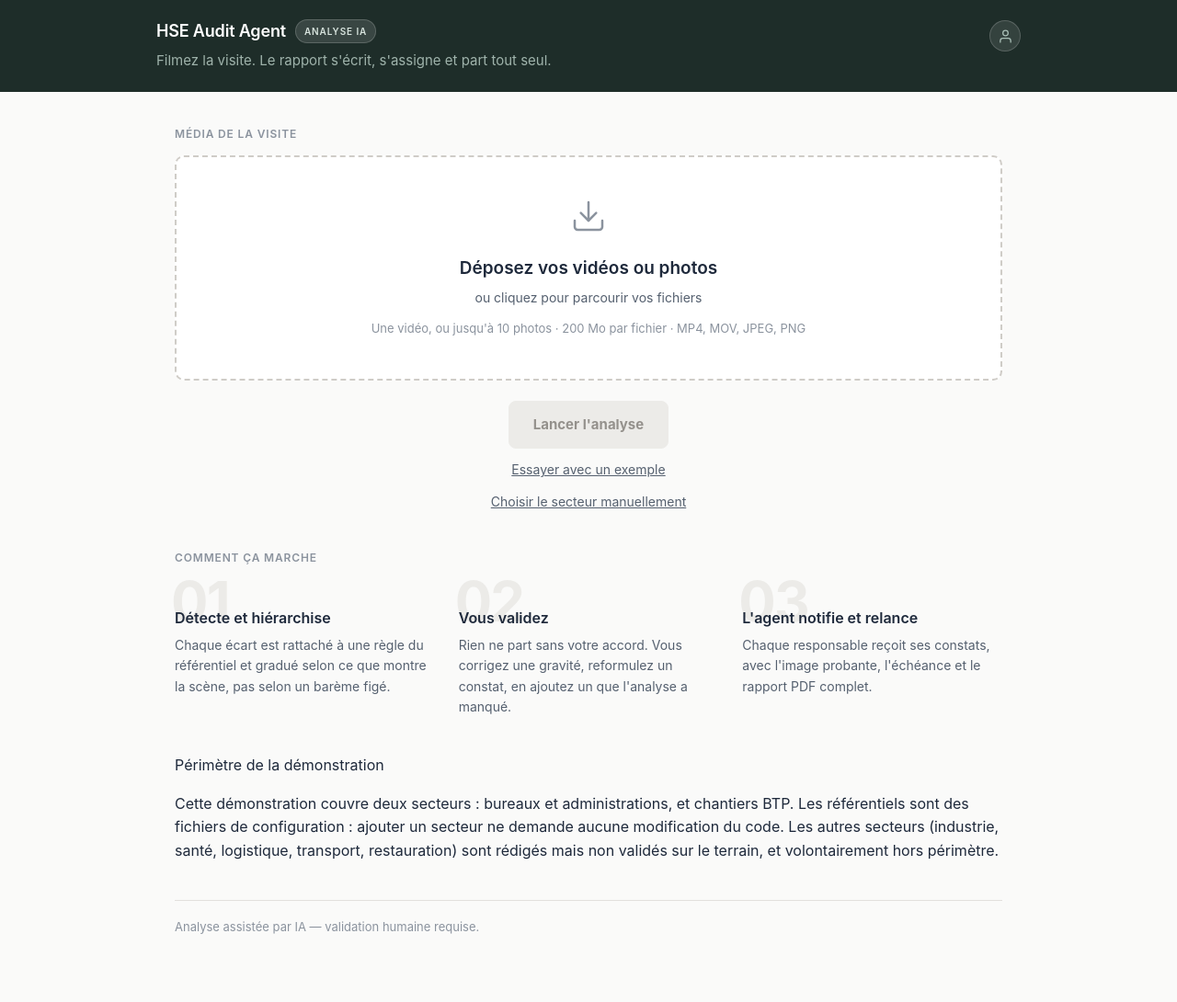
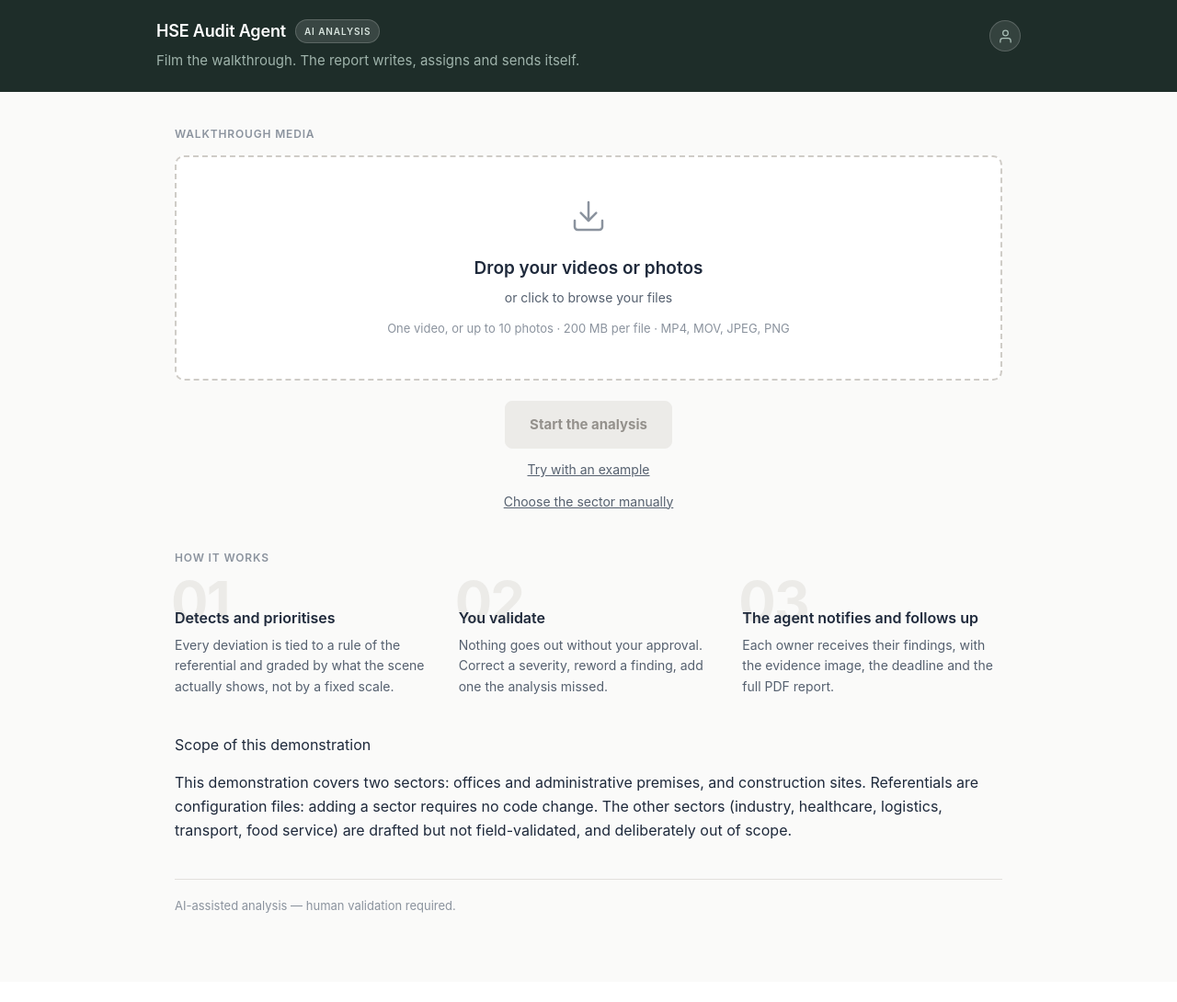
Before and after one commit to amineb55/H-G-amine, a FastAPI app: page / in a window 1280 px wide. Shown: the whole page at 92% size. After the commit the page ends 993 px from the top, so only its background shows below. Run offline with FastAPI, Linux system fonts and the light colour scheme.

Commit message:
Switch the product to English
Interface, model output, reports and emails, end to end.

- prompts now require English for every text field the model returns —
  observation, severity_reason, scene_detected and the detection
  justification — with the in-prompt examples translated to match
- rule catalogues translated using OSH terms of art rather than literal
  renderings: work at height, means of escape, housekeeping, hot work,
  site traffic management, manual handling. Rule ids unchanged.
- both screens fully in English, including validation messages, the
  progress stages, the undetermined-sector panel and the dispatch report;
  severity keys unchanged, only display labels
- PDF report and both email bodies in English, including the stop-work
  banner, the exclusion traceability lines and the footer
- role names in responsables.yaml translated (they reach greetings, the
  review screen and the report); sender display name follows
- French comments in the templates translated with the rest, so the
  codebase reads in one language

Co-Authored-By: Claude Opus 5 <noreply@anthropic.com>
Claude-Session: https://claude.ai/code/session_01VVkrnECSt5PYXDWDEyFtzB

```diff
--- a/app/config.py
+++ b/app/config.py
@@ -75,7 +75,7 @@ class Settings(BaseSettings):
     notifier_sender_email: str = Field(
         "", validation_alias=AliasChoices("NOTIFIER_SENDER_EMAIL", "BREVO_SENDER_EMAIL")
     )
-    notifier_sender_name: str = "Inspection HSE"
+    notifier_sender_name: str = "HSE Audit Agent"
     notifier_timeout_seconds: int = 30
     # Leave empty to use the notifier's own endpoint.
     notifier_api_url: str = ""
--- a/app/main.py
+++ b/app/main.py
@@ -649,9 +649,9 @@ async def choose_referentiel(
         raise HTTPException(
             status_code=status.HTTP_409_CONFLICT,
             detail=(
-                "Le média de cette inspection n'est plus disponible : il est "
-                "supprimé dès qu'un audit a été lancé. Relancez une analyse "
-                "avec un nouveau téléversement."
+                "This inspection's media is no longer available: it is deleted "
+                "as soon as an audit has run. Start a new analysis with a new "
+                "upload."
             ),
         )
 
--- a/app/services/assignment.py
+++ b/app/services/assignment.py
@@ -308,7 +308,7 @@ def build_manual_finding(
         observation=observation,
         default_severity=rule.default_severity if rule is not None else observed_severity,
         observed_severity=observed_severity,
-        severity_reason="Constat ajouté par l'auditeur lors de la validation.",
+        severity_reason="Finding added by the auditor during validation.",
         iso_45001_clause=rule.iso_45001_clause if rule is not None else "",
         confidence=1.0,
         status=Status.NC,
--- a/app/services/inspection_prompt.py
+++ b/app/services/inspection_prompt.py
@@ -100,7 +100,7 @@ def referentiel_label(referentiel: str) -> str:
     producing when a catalog is missing its label.
     """
     if referentiel == UNSUPPORTED:
-        return "Secteur non couvert"
+        return "Sector not covered"
     try:
         return load_catalog(referentiel).label
     except PromptError:
--- a/templates/index.html
+++ b/templates/index.html
@@ -1,9 +1,9 @@
 <!doctype html>
-<html lang="fr">
+<html lang="en">
 <head>
 <meta charset="utf-8">
 <meta name="viewport" content="width=device-width, initial-scale=1">
-<title>Inspection HSE</title>
+<title>HSE Audit Agent</title>
 <link rel="icon" href="data:,">
 <style>
   :root {
@@ -15,9 +15,9 @@
     --ink-soft: #55606f;
     --ink-faint: #8b939e;
     --slate: #1e293b;
-    --header: #1e2d29;          /* vert-ardoise foncé, 14.4:1 avec du blanc */
+    --header: #1e2d29;          /* dark slate-green, 14.4:1 against white */
     --header-soft: #9fb3ab;
-    --valid: #15803d;           /* validation — distinct des quatre gravités */
+    --valid: #15803d;           /* validation — distinct from the four severities */
     --valid-tint: #f2f8f4;
     --valid-border: #bfdccb;
     --cta: #d97706;             /* accent chaud, texte ardoise : 4.59:1 */
@@ -29,9 +29,9 @@
     --radius: 10px;
   }
   * { box-sizing: border-box; }
-  /* Une règle de classe qui pose display: flex l'emporte sur le display:none
-     que le navigateur applique à [hidden] : sans ceci, masquer un élément par
-     l'attribut hidden reste sans effet. */
+  /* A class rule setting display: flex outranks the display:none the
+     browser applies to [hidden]: without this, hiding an element through the
+     hidden attribute has no effect. */
   [hidden] { display: none !important; }
 
   html, body { margin: 0; padding: 0; }
@@ -116,15 +116,15 @@
     font-weight: 700; padding: 13px 26px;
   }
   button.primary:hover:not(:disabled) { background: var(--cta-hover); border-color: var(--cta-hover); }
-  /* Désactivé : un aplat neutre plutôt qu'un ambre délavé, qui rendait le
-     libellé difficile à lire. */
+  /* Disabled: a neutral fill rather than washed-out amber, which made the
+     label hard to read. */
   button.primary:disabled {
     background: #ecebe8; border-color: #ecebe8; color: #94918c; opacity: 1;
   }
   button.remove {
     padding: 4px 10px; font-size: 13px; border-radius: 6px; color: var(--ink-soft);
   }
-  /* L'appel à l'action prolonge la composition centrée de la zone de dépôt. */
+  /* The call to action continues the drop zone's centred composition. */
   .actions {
     display: flex; flex-direction: column; align-items: center;
     gap: 12px; margin-top: 22px;
@@ -228,13 +228,13 @@
     <div class="brand">
       <div class="title-row">
         <h1>HSE Audit Agent</h1>
-        <span class="pill">Analyse IA</span>
+        <span class="pill">AI analysis</span>
       </div>
-      <p>Filmez la visite. Le rapport s'écrit, s'assigne et part tout seul.</p>
+      <p>Film the walkthrough. The report writes, assigns and sends itself.</p>
     </div>
     <div class="aside">
       <div class="dossier" id="dossier" hidden>
-        <span class="k">Réf. dossier</span>
+        <span class="k">Case ref.</span>
         <span class="v" id="dossier-ref"></span>
       </div>
       <div class="avatar" aria-hidden="true">
@@ -250,9 +250,9 @@
 
 <main>
   <section id="upload-section">
-    <h2>Média de la visite</h2>
+    <h2>Walkthrough media</h2>
     <div class="drop" id="drop" tabindex="0" role="button"
-         aria-label="Déposer un fichier ou parcourir">
+         aria-label="Drop a file or browse">
       <div class="glyph">
         <svg width="40" height="40" viewBox="0 0 24 24" fill="none" stroke="currentColor"
              stroke-width="1.5" stroke-linecap="round" stroke-linejoin="round" aria-hidden="true">
@@ -261,33 +261,33 @@
           <line x1="12" y1="15" x2="12" y2="3"></line>
         </svg>
       </div>
-      <div class="headline">Déposez vos vidéos ou photos</div>
-      <div class="hint">ou cliquez pour parcourir vos fichiers</div>
-      <div class="limits">Une vidéo, ou jusqu'à 10 photos · 200 Mo par fichier ·
+      <div class="headline">Drop your videos or photos</div>
+      <div class="hint">or click to browse your files</div>
+      <div class="limits">One video, or up to 10 photos · 200 MB per file ·
         MP4, MOV, JPEG, PNG</div>
     </div>
     <input type="file" id="picker" multiple accept="video/mp4,video/quicktime,image/jpeg,image/png" hidden>
     <ul class="files" id="files"></ul>
     <div class="actions">
-      <button type="button" class="primary" id="submit" disabled>Lancer l'analyse</button>
-      <button type="button" class="example" id="example">Essayer avec un exemple</button>
-      <button type="button" class="example" id="manual">Choisir le secteur manuellement</button>
+      <button type="button" class="primary" id="submit" disabled>Start the analysis</button>
+      <button type="button" class="example" id="example">Try with an example</button>
+      <button type="button" class="example" id="manual">Choose the sector manually</button>
     </div>
     <div id="manual-panel" hidden>
-      <h2>Secteur</h2>
-      <p class="manual-hint">Par défaut, l'agent identifie le secteur à partir du
-        média. Vous pouvez l'imposer ici.</p>
+      <h2>Sector</h2>
+      <p class="manual-hint">By default the agent identifies the sector from the
+        media. You can force it here.</p>
       <div class="referentiels" id="referentiels"></div>
-      <button type="button" class="example" id="manual-clear">Revenir à la détection automatique</button>
+      <button type="button" class="example" id="manual-clear">Back to automatic detection</button>
     </div>
     <div id="upload-error"></div>
   </section>
 
   <section id="progress-section" hidden>
-    <h2>Analyse en cours</h2>
+    <h2>Analysis in progress</h2>
     <div class="panel">
-      <h3 id="progress-title">Analyse de la visite</h3>
-      <p class="sub" id="progress-sub">Vous serez redirigé vers l'écran de validation dès que c'est prêt.</p>
+      <h3 id="progress-title">Analysing the walkthrough</h3>
+      <p class="sub" id="progress-sub">You will be redirected to the validation screen as soon as it is ready.</p>
       <ol class="stages" id="stages"></ol>
       <div class="elapsed" id="elapsed"></div>
       <div id="progress-error"></div>
@@ -295,42 +295,42 @@
   </section>
 
   <section>
-    <h2>Comment ça marche</h2>
+    <h2>How it works</h2>
     <div class="steps">
       <div class="step">
         <div class="num" aria-hidden="true">01</div>
-        <div class="t">Détecte et hiérarchise</div>
-        <div class="d">Chaque écart est rattaché à une règle du référentiel et gradué
-          selon ce que montre la scène, pas selon un barème figé.</div>
+        <div class="t">Detects and prioritises</div>
+        <div class="d">Every deviation is tied to a rule of the referential and graded
+          by what the scene actually shows, not by a fixed scale.</div>
       </div>
       <div class="step">
         <div class="num" aria-hidden="true">02</div>
-        <div class="t">Vous validez</div>
-        <div class="d">Rien ne part sans votre accord. Vous corrigez une gravité,
-          reformulez un constat, en ajoutez un que l'analyse a manqué.</div>
+        <div class="t">You validate</div>
+        <div class="d">Nothing goes out without your approval. Correct a severity,
+          reword a finding, add one the analysis missed.</div>
       </div>
       <div class="step">
         <div class="num" aria-hidden="true">03</div>
-        <div class="t">L'agent notifie et relance</div>
-        <div class="d">Chaque responsable reçoit ses constats, avec l'image probante,
-          l'échéance et le rapport PDF complet.</div>
+        <div class="t">The agent notifies and follows up</div>
+        <div class="d">Each owner receives their findings, with the evidence image,
+          the deadline and the full PDF report.</div>
       </div>
     </div>
   </section>
 
   <section>
     <div class="judges">
-      <div class="judges-title">Périmètre de la démonstration</div>
-      <p>Cette démonstration couvre deux secteurs : bureaux et administrations, et
-        chantiers BTP. Les référentiels sont des fichiers de configuration : ajouter
-        un secteur ne demande aucune modification du code. Les autres secteurs
-        (industrie, santé, logistique, transport, restauration) sont rédigés mais
-        non validés sur le terrain, et volontairement hors périmètre.</p>
+      <div class="judges-title">Scope of this demonstration</div>
+      <p>This demonstration covers two sectors: offices and administrative
+        premises, and construction sites. Referentials are configuration files:
+        adding a sector requires no code change. The other sectors (industry,
+        healthcare, logistics, transport, food service) are drafted but not
+        field-validated, and deliberately out of scope.</p>
     </div>
   </section>
 
   <footer class="disclaimer">
-    Analyse assistée par IA — validation humaine requise.
+    AI-assisted analysis — human validation required.
   </footer>
 </main>
 
@@ -344,14 +344,14 @@
   var MAX_IMAGES = 10;
   var POLL_MS = 2000;
 
-  // Les étapes que le serveur sait réellement observer. La lecture du média,
-  // la confrontation au référentiel et l'évaluation de la criticité ont lieu
-  // dans un seul appel au moteur : elles partagent l'étape « analyse ».
+  // The stages the server can actually observe. Reading the media, auditing
+  // against the referential and assessing severity happen inside one engine
+  // call: they share the "analyse" stage.
   var STAGES = [
-    { key: "reception",   name: "Lecture du média" },
-    { key: "analyse",     name: "Confrontation au référentiel" },
-    { key: "analyse",     name: "Évaluation de la criticité" },
-    { key: "assignation", name: "Assignation des responsables" }
+    { key: "reception",   name: "Reading the media" },
+    { key: "analyse",     name: "Auditing against the referential" },
+    { key: "analyse",     name: "Assessing severity" },
+    { key: "assignation", name: "Assigning owners" }
   ];
   var ORDER = ["reception", "analyse", "assignation", "termine"];
 
@@ -377,7 +377,7 @@
     referentiels: document.getElementById("referentiels")
   };
 
-  // Null tant que l'auditeur n'impose rien : l'agent détecte alors le secteur.
+  // Null until the auditor forces one: the agent then detects the sector.
   var referentiel = null;
   var loadedReferentiels = false;
 
@@ -398,12 +398,12 @@
   }
 
   function humanSize(bytes) {
-    if (bytes < 1024) { return bytes + " o"; }
-    if (bytes < 1024 * 1024) { return Math.round(bytes / 1024) + " Ko"; }
-    return (bytes / (1024 * 1024)).toFixed(1) + " Mo";
+    if (bytes < 1024) { return bytes + " B"; }
+    if (bytes < 1024 * 1024) { return Math.round(bytes / 1024) + " KB"; }
+    return (bytes / (1024 * 1024)).toFixed(1) + " MB";
   }
 
-  // --- secteur imposé (facultatif) ---------------------------------------
+  // --- forced sector (optional) -------------------------------------------
 
   function renderReferentiels(entries) {
     el.referentiels.textContent = "";
@@ -448,33 +448,33 @@
       .then(renderReferentiels)
       .catch(function () {
         loadedReferentiels = false;
-        showError(el.uploadError, "Les secteurs n'ont pas pu être chargés.");
+        showError(el.uploadError, "The sectors could not be loaded.");
       });
   }
 
   // --- fichiers -----------------------------------------------------------
 
   function validate(list) {
-    if (list.length === 0) { return "Ajoutez au moins un fichier."; }
+    if (list.length === 0) { return "Add at least one file."; }
     var bad = list.filter(function (f) {
       return VIDEO_TYPES.indexOf(f.type) < 0 && IMAGE_TYPES.indexOf(f.type) < 0;
     });
     if (bad.length) {
-      return "Format non accepté : " + bad.map(function (f) { return f.name; }).join(", ") +
-        ". Formats acceptés : MP4, MOV, JPEG, PNG.";
+      return "Unsupported format: " + bad.map(function (f) { return f.name; }).join(", ") +
+        ". Accepted formats: MP4, MOV, JPEG, PNG.";
     }
     var tooBig = list.filter(function (f) { return f.size > MAX_BYTES; });
     if (tooBig.length) {
-      return "Fichier trop volumineux (200 Mo maximum) : " +
+      return "File too large (200 MB maximum): " +
         tooBig.map(function (f) { return f.name; }).join(", ") + ".";
     }
     var videos = list.filter(function (f) { return VIDEO_TYPES.indexOf(f.type) >= 0; });
     var images = list.filter(function (f) { return IMAGE_TYPES.indexOf(f.type) >= 0; });
     if (videos.length && images.length) {
-      return "Envoyez soit une vidéo, soit des photos, mais pas les deux.";
+      return "Send either one video or photos, not both.";
     }
-    if (videos.length > 1) { return "Une seule vidéo par inspection."; }
-    if (images.length > MAX_IMAGES) { return "10 photos au maximum par inspection."; }
+    if (videos.length > 1) { return "One video per inspection."; }
+    if (images.length > MAX_IMAGES) { return "At most 10 photos per inspection."; }
     return null;
   }
 
@@ -493,7 +493,7 @@
       var row = node("li");
       row.appendChild(node("span", "fname", file.name));
       row.appendChild(node("span", "fsize", humanSize(file.size)));
-      var remove = node("button", "remove", "Retirer");
+      var remove = node("button", "remove", "Remove");
       remove.type = "button";
       remove.addEventListener("click", function () {
         chosen.splice(index, 1);
@@ -516,8 +516,8 @@
     var problem = validate(files);
     if (problem) { showError(el.uploadError, problem); return; }
 
-    // Le secteur n'est envoyé que si l'auditeur l'a imposé ; sinon l'agent
-    // le détermine lui-même à partir du média.
+    // The sector is only sent when the auditor forced it; otherwise the
+    // agent determines it from the media itself.
     var form = new FormData();
     if (referentiel) { form.append("referentiel", referentiel); }
     files.forEach(function (file) { form.append("files", file, file.name); });
@@ -530,7 +530,7 @@
       .then(function (response) {
         return response.json().then(function (body) {
           if (!response.ok) {
-            throw new Error(readDetail(body) || "L'envoi a échoué.");
+            throw new Error(readDetail(body) || "The upload failed.");
           }
           return body;
         });
@@ -556,7 +556,7 @@
   // --- progression --------------------------------------------------------
 
   function startProgress(id) {
-    // La référence de dossier n'existe qu'une fois l'inspection créée.
+    // The case reference only exists once the inspection is created.
     el.dossierRef.textContent = id;
     el.dossier.hidden = false;
     el.uploadSection.hidden = true;
@@ -589,7 +589,7 @@
   function tickElapsed() {
     if (!startedAt) { return; }
     var seconds = Math.round((Date.now() - startedAt) / 1000);
-    el.elapsed.textContent = "Temps écoulé : " + seconds + " s";
+    el.elapsed.textContent = "Elapsed: " + seconds + " s";
   }
 
   function stop() {
@@ -600,7 +600,7 @@
     fetch("/inspections/" + encodeURIComponent(id))
       .then(function (response) {
         return response.json().then(function (body) {
-          if (!response.ok) { throw new Error(readDetail(body) || "Suivi indisponible."); }
+          if (!response.ok) { throw new Error(readDetail(body) || "Tracking unavailable."); }
           return body;
         });
       })
@@ -608,32 +608,32 @@
         if (state.status === "done") {
           stop();
           renderStages("termine");
-          el.progressTitle.textContent = "Analyse terminée";
-          el.progressSub.textContent = "Redirection vers l'écran de validation…";
+          el.progressTitle.textContent = "Analysis complete";
+          el.progressSub.textContent = "Redirecting to the validation screen…";
           window.location.href = "/review/" + encodeURIComponent(id);
           return;
         }
         if (state.status === "failed") {
           stop();
           renderStages(state.stage || "reception", true);
-          el.progressTitle.textContent = "L'analyse n'a pas abouti";
-          el.progressSub.textContent = "Aucun constat n'a été produit.";
+          el.progressTitle.textContent = "The analysis did not complete";
+          el.progressSub.textContent = "No findings were produced.";
           el.elapsed.textContent = "";
-          showFailure(state.error || "L'analyse a échoué.");
+          showFailure(state.error || "The analysis failed.");
           return;
         }
         renderStages(state.stage || "reception");
       })
       .catch(function (error) {
-        // Une interruption de suivi n'annule pas l'analyse : on réessaie.
-        el.elapsed.textContent = "Suivi interrompu (" + error.message + "), nouvelle tentative…";
+        // A tracking interruption does not cancel the analysis: retry.
+        el.elapsed.textContent = "Tracking interrupted (" + error.message + "), retrying…";
       });
   }
 
   function showFailure(message) {
     el.progressError.textContent = "";
     el.progressError.appendChild(node("div", "failure", message));
-    var again = node("button", "primary", "Réessayer");
+    var again = node("button", "primary", "Retry");
     again.type = "button";
     again.style.marginTop = "14px";
     again.addEventListener("click", function () { window.location.reload(); });
@@ -668,17 +668,17 @@
     var opening = el.manualPanel.hidden;
     el.manualPanel.hidden = !opening;
     el.manual.textContent = opening
-      ? "Masquer le choix manuel" : "Choisir le secteur manuellement";
+      ? "Hide manual choice" : "Choose the sector manually";
     if (opening) { loadReferentiels(); }
   });
   el.manualClear.addEventListener("click", clearSelection);
 
   el.example.addEventListener("click", function () {
     el.example.disabled = true;
-    el.example.textContent = "Chargement de l'exemple…";
+    el.example.textContent = "Loading the example…";
     fetch("/static/demo/chantier-exemple.jpg")
       .then(function (response) {
-        if (!response.ok) { throw new Error("Exemple indisponible."); }
+        if (!response.ok) { throw new Error("Example unavailable."); }
         return response.blob();
       })
       .then(function (blob) {
@@ -689,7 +689,7 @@
       })
       .catch(function (error) {
         el.example.disabled = false;
-        el.example.textContent = "Essayer avec un exemple";
+        el.example.textContent = "Try with an example";
         showError(el.uploadError, error.message);
       });
   });
```
Also changed, not shown: app/prompts/detection.txt (+5 -5 lines), app/prompts/inspection.txt (+13 -12 lines), app/rules/btp.yaml (+15 -15 lines), app/rules/bureaux.yaml (+15 -15 lines), app/rules/responsables.yaml (+4 -4 lines), app/services/inspection_job.py (+4 -4 lines), app/services/notification.py (+38 -38 lines), app/services/report.py (+35 -36 lines), templates/review.html (+110 -110 lines), static/demo/README.md, 1 other file.
